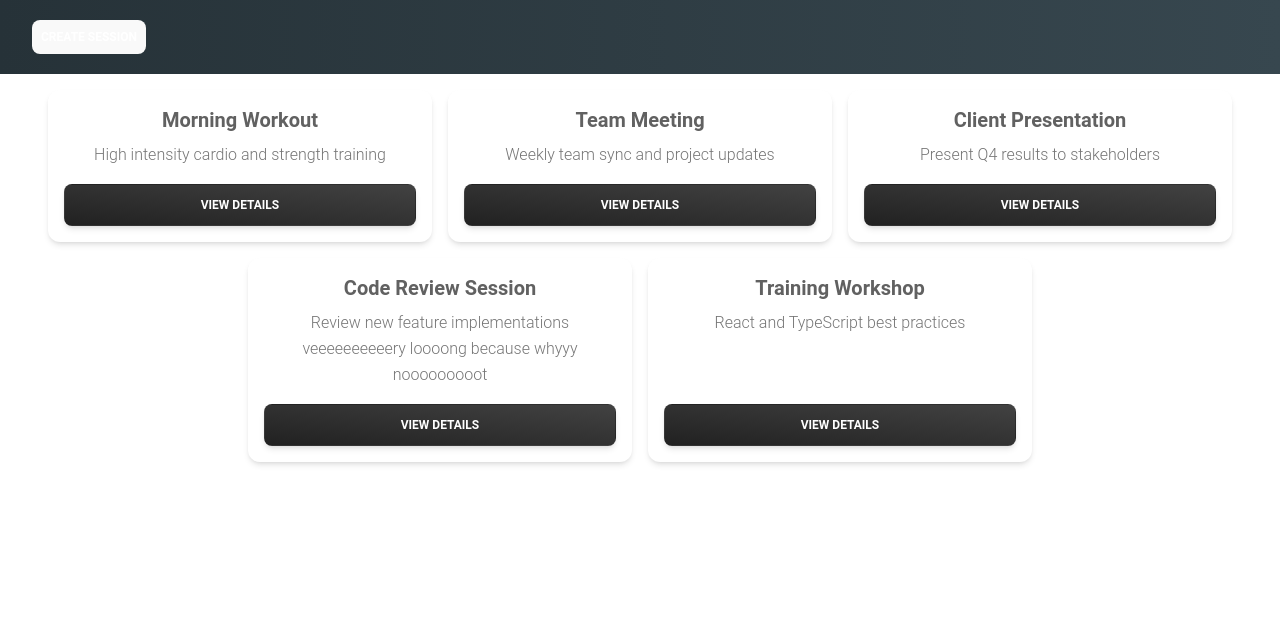
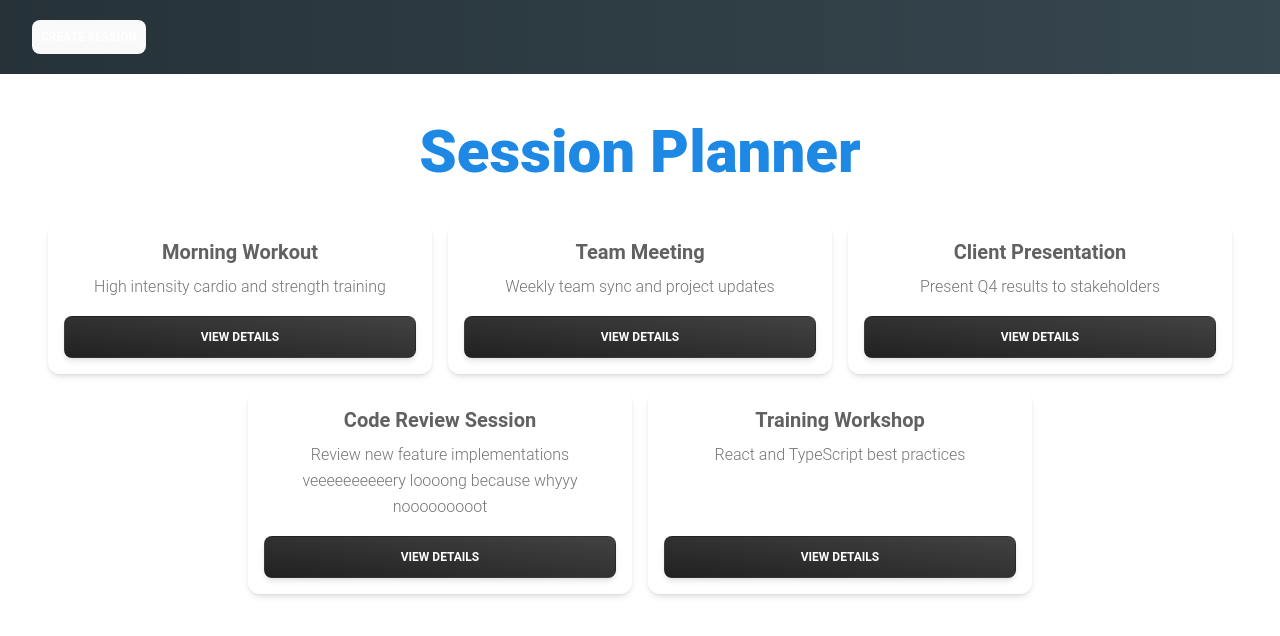
Before and after one commit to Uzimonkey123/Session-planner, a React (Vite) app in the folder Session-planner/: page / in a window 1280 px wide. Shown: the top 636 px of the page. Built offline with nearby package versions, Linux system fonts and the light colour scheme.

Commit message:
fix: Adding header on home page

```diff
--- a/Session-planner/src/App.tsx
+++ b/Session-planner/src/App.tsx
@@ -1,4 +1,5 @@
 import './App.css'
+import { Typography } from '@material-tailwind/react'
 import HomeNavbar from './Navbar.tsx'
 import SessionList from './sessions/SessionList.tsx'
 import { Route, Routes } from 'react-router-dom'
@@ -11,6 +12,9 @@
       <Routes>
         <Route path="/" element={
 			<>
+				<Typography variant="h1" className="mt-12 mb-6 text-center text-6xl font-extrabold text-blue-600">
+					Session Planner
+				</Typography>
 
 				<SessionList />
 			</>
```
